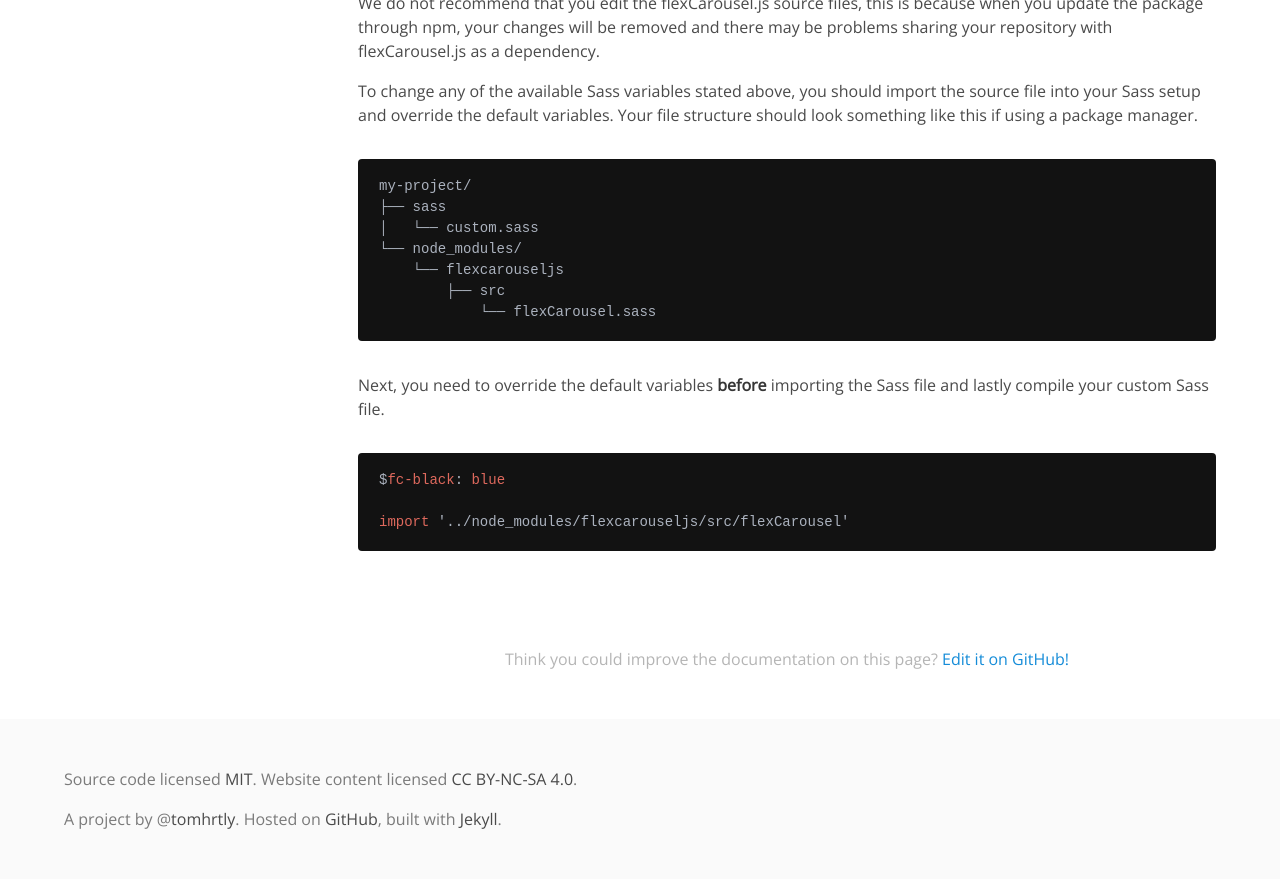
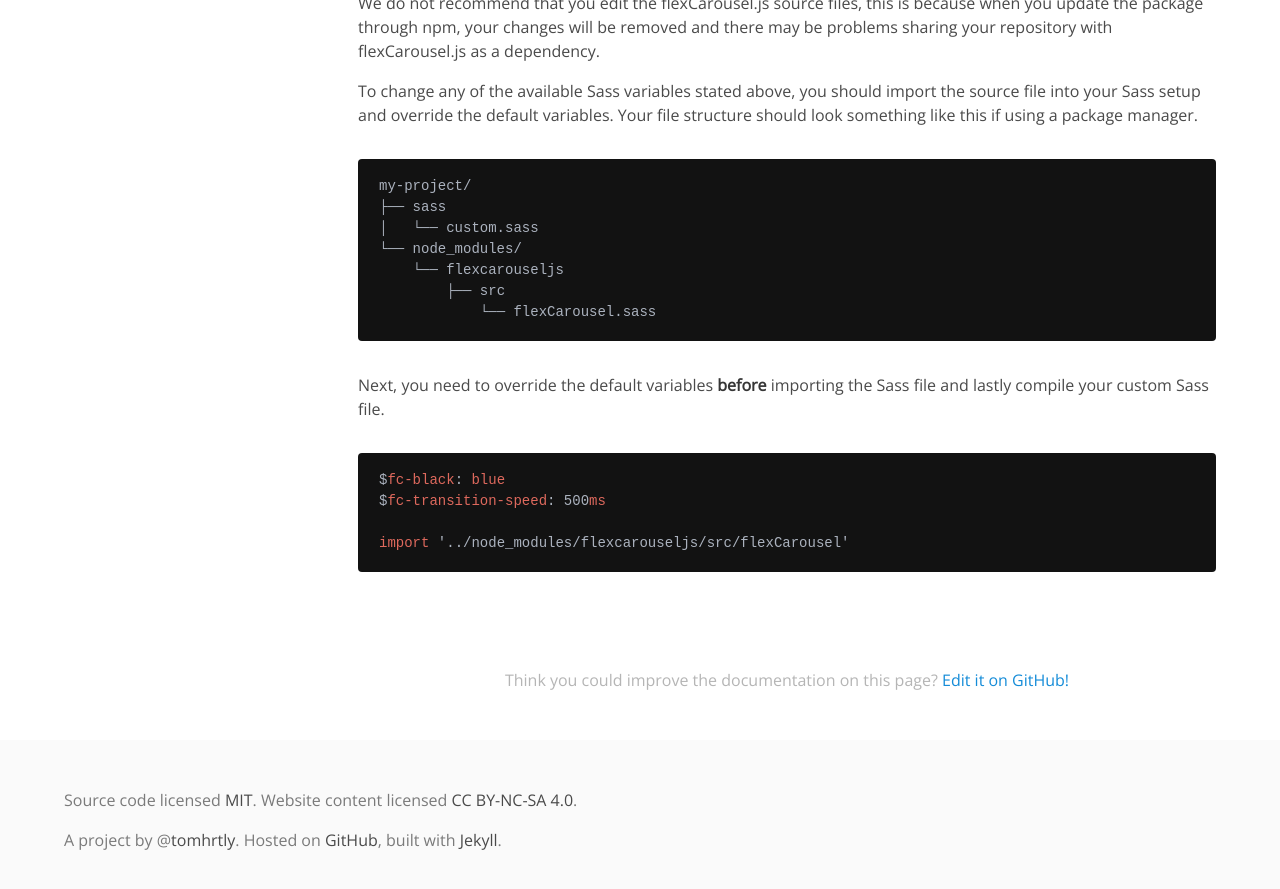
Before and after one commit to tomhrtly/flexCarousel.js, a Jekyll site: the page built from docs/docs/0.2.0/styling.html, in a window 1280 px wide and 900 px high, scrolled down 1009 px. Shown: the top 889 px of the window. Built offline with Jekyll 4.4.1, drawn with Linux system fonts in a browser that asks for light colours; nearby versions of some CDN libraries.

Commit message:
Add transition speed to example

```diff
--- a/docs/docs/0.2.0/styling.html
+++ b/docs/docs/0.2.0/styling.html
@@ -78,6 +78,7 @@ my-project/
 <p>Next, you need to override the default variables <strong>before</strong> importing the Sass file and lastly compile your custom Sass file.</p>
 {% highlight css %}
 $fc-black: blue
+$fc-transition-speed: 500ms
 
 import '../node_modules/flexcarouseljs/src/flexCarousel'
 {% endhighlight %}
```
